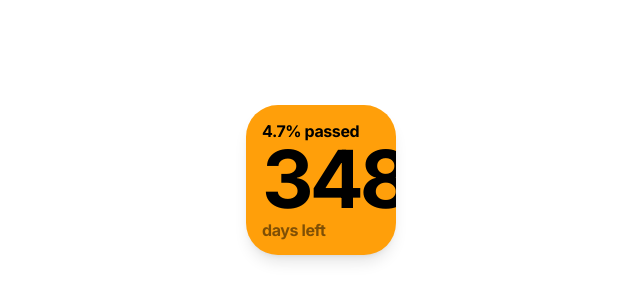
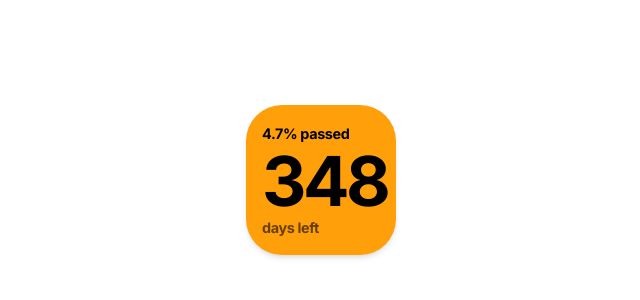
Before and after one commit to laifislove-blip/year_counter, a React (Vite) app: page / in a window 1280 px wide. Shown: the part 220-520 px from the top of the page, without its empty margins (319-959 px from the left). Built offline with nearby package versions, Linux system fonts and the light colour scheme.

Commit message:
Add files via upload

```diff
--- a/components/Widget.tsx
+++ b/components/Widget.tsx
@@ -9,36 +9,39 @@ const Widget: React.FC<WidgetProps> = ({ percentage, daysLeft }) => {
   return (
     <div className="flex items-center justify-center p-2">
       {/*
-        사이즈: 150px x 150px
-        배경색: 선명한 오렌지(#FF9F0A)
-        모서리 곡률: 150px에 적합한 2rem (약 32px)
+        전체 위젯 사이즈: 150px x 150px
+        배경색: iOS 스타일의 선명한 오렌지(#FF9F0A)
+        모서리 곡률: 표준 위젯 느낌의 2.25rem
       */}
-      <div className="w-[150px] h-[150px] bg-[#FF9F0A] rounded-[2rem] flex items-center justify-center select-none shadow-lg overflow-hidden relative">
+      <div className="w-[150px] h-[150px] bg-[#FF9F0A] rounded-[2.25rem] flex items-center justify-center select-none shadow-md overflow-hidden">
 
         {/*
-          내부 컨텐츠 컨테이너
-          숫자가 잘리는 현상을 방지하기 위해 패딩(px-4)을 적용하고
-          글자 크기를 150px 너비에 맞춰 조정했습니다.
+          내부 컨텐츠 컨테이너:
+          좌우 패딩을 px-4(16px)로 설정하여 150px 너비 안에서 숫자가 잘릴 위험을 최소화합니다.
         */}
         <div className="flex flex-col items-start text-left px-4 w-full">
 
-          {/* 첫 번째 줄: % passed */}
-          <div className="mb-1">
-            <span className="text-black font-bold text-[1rem] tracking-tight leading-none">
+          {/* 상단: 연간 진행률 */}
+          <div className="mb-0">
+            <span className="text-black font-bold text-[0.9rem] tracking-tight leading-tight">
               {percentage}% passed
             </span>
           </div>
 
-          {/* 두 번째 줄: 메인 숫자 (3자리 숫자가 잘리지 않도록 크기 최적화) */}
-          <div className="mb-0">
-            <span className="text-[5rem] font-black text-black leading-[0.8] tracking-[-0.05em]">
+          {/*
+            중앙: 남은 일수 숫자
+            4.3rem 크기는 3자리 숫자(예: 328, 388)가 150px 박스 안에서 안전하게 표시되도록 계산된 크기입니다.
+            leading-none과 block 속성을 사용하여 위아래 잘림을 방지합니다.
+          */}
+          <div className="my-0.5 w-full overflow-visible">
+            <span className="text-[4.3rem] font-black text-black leading-none tracking-[-0.05em] block">
               {daysLeft}
             </span>
           </div>
 
-          {/* 세 번째 줄: days left */}
-          <div className="mt-1">
-            <span className="text-black/50 font-bold text-[1rem] tracking-tight leading-none">
+          {/* 하단: 'days left' 텍스트 */}
+          <div className="mt-[-2px]">
+            <span className="text-black/60 font-bold text-[0.9rem] tracking-tight leading-tight">
               days left
             </span>
           </div>
```
